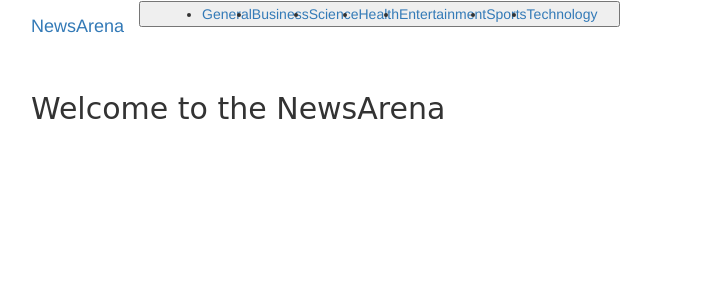
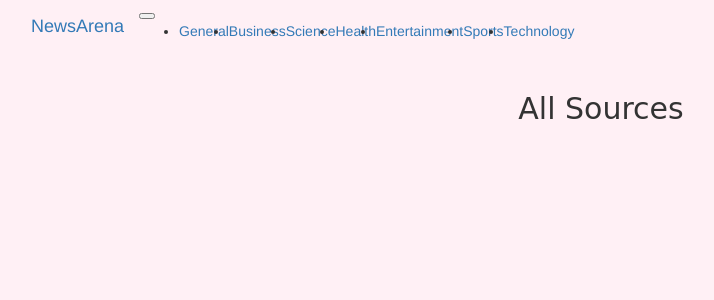
Before and after one commit to GeGe-K/News-Highlights, a Flask app: template app/templates/index.html in a window 1280 px wide. Shown: the top 300 px of the page, without its empty margins (39-753 px from the left). Run offline with Flask 2, Linux system fonts and the light colour scheme; the template is opened without the code that fills it, so the values that code supplies are empty; some libraries are stand-ins or nearby versions.

Commit message:
modified the navbar and fixed the error for the categories to appear.

```diff
--- a/app/static/css/index.css
+++ b/app/static/css/index.css
@@ -1,3 +1,7 @@
+body{
+    background-color: lavenderblush;
+}
+
 h2{
 font-family: 'Kalam', cursive;
 }
--- a/app/templates/index.html
+++ b/app/templates/index.html
@@ -2,7 +2,7 @@
 
 {% block content %}
 <div class="container">
-    <h2>Welcome to the NewsArena</h2>
+    <h2 class="text-center">All Sources</h2>
     <div class="row">
         {%for source in sources%}
         <div class="col-md-4 col-sm-6 d-flex">
--- a/app/templates/navbar.html
+++ b/app/templates/navbar.html
@@ -3,17 +3,18 @@
         <a href="/" class="navbar-brand">NewsArena</a>
         <button type="button" class="navbar-toggler" data-toggle="collapse" data-target="#bar">
             <span class="navbar-toggler-icon"></span>
-            <div class="collapse navbar-collapse" id="bar">
-                <ul class="navbar-nav mx-auto">
-                    <li class="nav-item"><a href="/" class="nav-link">General</a></li>
-                    <li class="nav-item"><a href="/source/business" class="nav-link">Business</a></li>
-                    <li class="nav-item"><a href="/source/science" class= "nav-link">Science</a></li>
-                    <li class="nav-item"><a href="/source/health" class="nav-link">Health</a></li>
-                    <li class="nav-item"><a href="/source/entertainment" class="nav-link">Entertainment</a></li>
-                    <li class="nav-item"><a href="/source/sports" class="nav-link">Sports</a></li>
-                    <li class="nav-item"><a href="/source/technology" class="nav-link">Technology</a></li>
-                </ul>
-            </div>
         </button>
+        <div class="collapse navbar-collapse" id="bar">
+            <ul class="navbar-nav mx-auto">
+                <li class="nav-item"><a href="/" class="nav-link">General</a></li>
+                <li class="nav-item"><a href="/sources/business" class="nav-link">Business</a></li>
+                <li class="nav-item"><a href="/sources/science" class= "nav-link">Science</a></li>
+                <li class="nav-item"><a href="/sources/health" class="nav-link">Health</a></li>
+                <li class="nav-item"><a href="/sources/entertainment" class="nav-link">Entertainment</a></li>
+                <li class="nav-item"><a href="/sources/sports" class="nav-link">Sports</a></li>
+                <li class="nav-item"><a href="/sources/technology" class="nav-link">Technology</a></li>
+            </ul>
+        </div>
     </div>
+
 </nav>
```
